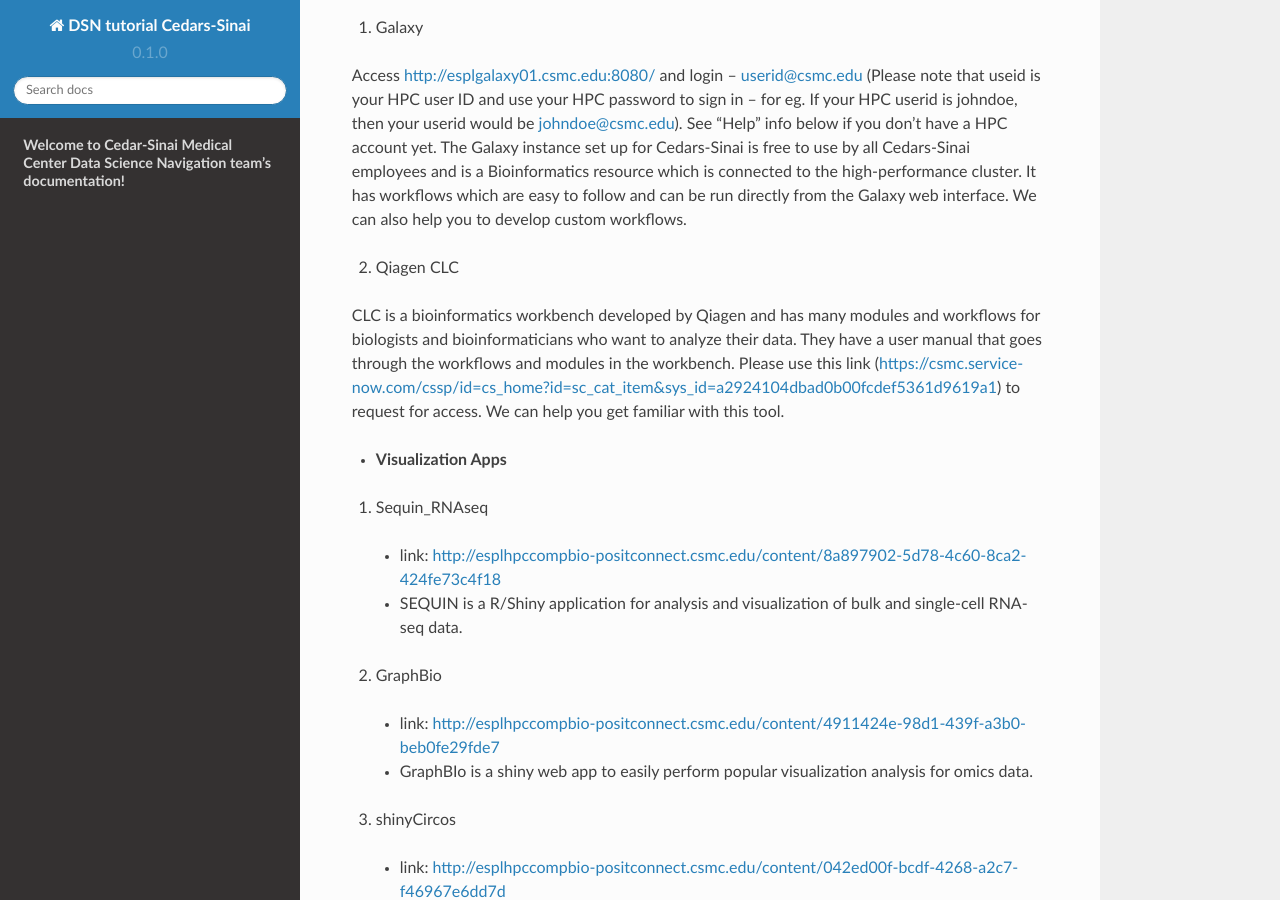
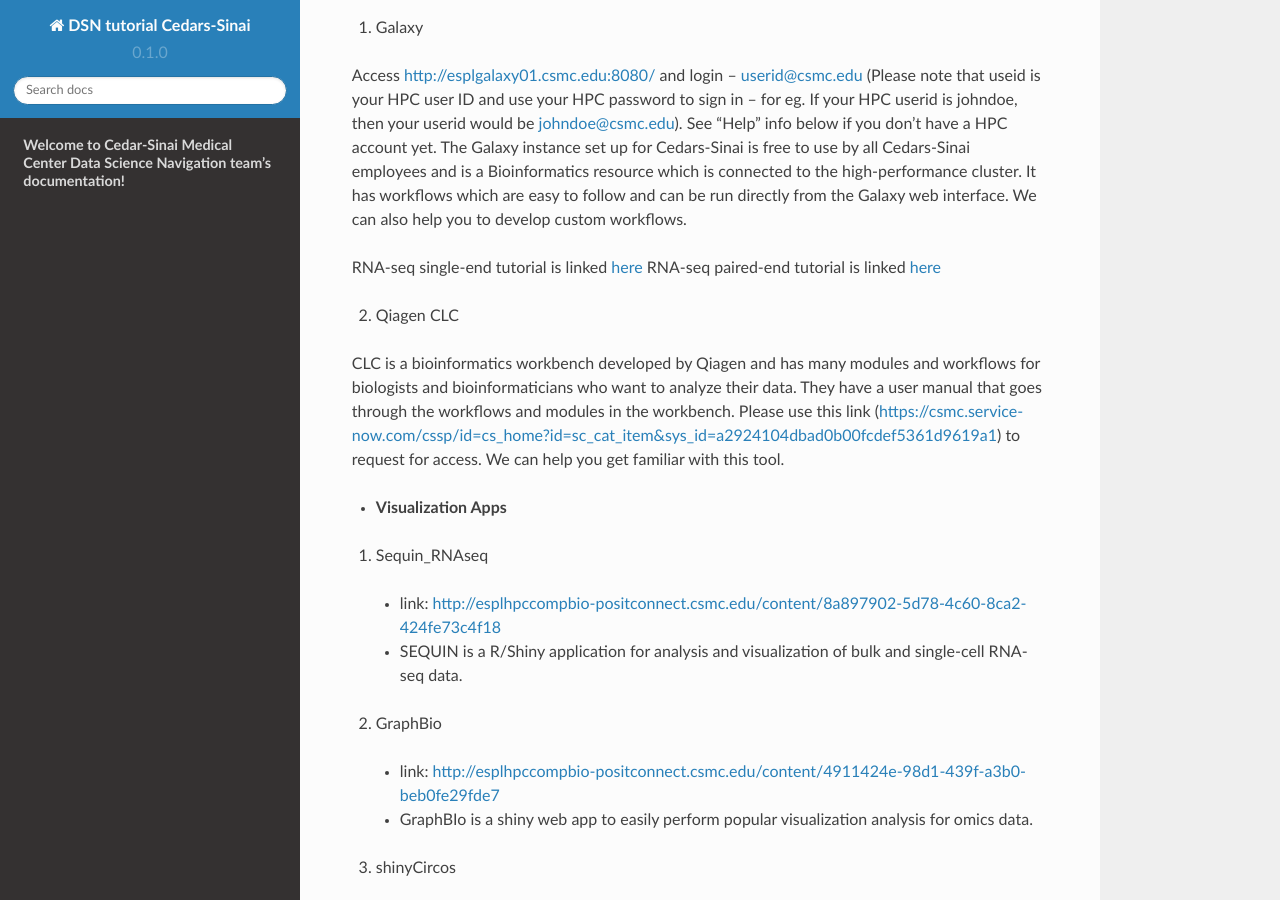
Before and after one commit to CedarsDSN/DSN_tutorial_page, a Sphinx documentation site: the page built from docs/index.rst, in a window 1280 px wide and 900 px high, scrolled down 733 px. Built offline with Sphinx 7.4.7 and the Read the Docs theme 2.0.0, drawn with Linux system fonts in a browser that asks for light colours.

Commit message:
Update index.rst

```diff
--- a/docs/index.rst
+++ b/docs/index.rst
@@ -19,6 +19,9 @@
 
 Access http://esplgalaxy01.csmc.edu:8080/ and login – userid@csmc.edu (Please note that useid is your HPC user ID and use your HPC password to sign in – for eg. If your HPC userid is johndoe, then your userid would be johndoe@csmc.edu). See “Help” info below if you don’t have a HPC account yet.
 The Galaxy instance set up for Cedars-Sinai is free to use by all Cedars-Sinai employees and is a Bioinformatics resource which is connected to the high-performance cluster. It has workflows which are easy to follow and can be run directly from the Galaxy web interface. We can also help you to develop custom workflows.
+
+RNA-seq single-end tutorial is linked `here <https://galaxy-tutorial-rnaseq-single-end.readthedocs.io/en/latest/>`_
+RNA-seq paired-end tutorial is linked `here <https://galaxy-tutorial.readthedocs.io/en/latest/>`_
 
 2. Qiagen CLC
 
```
